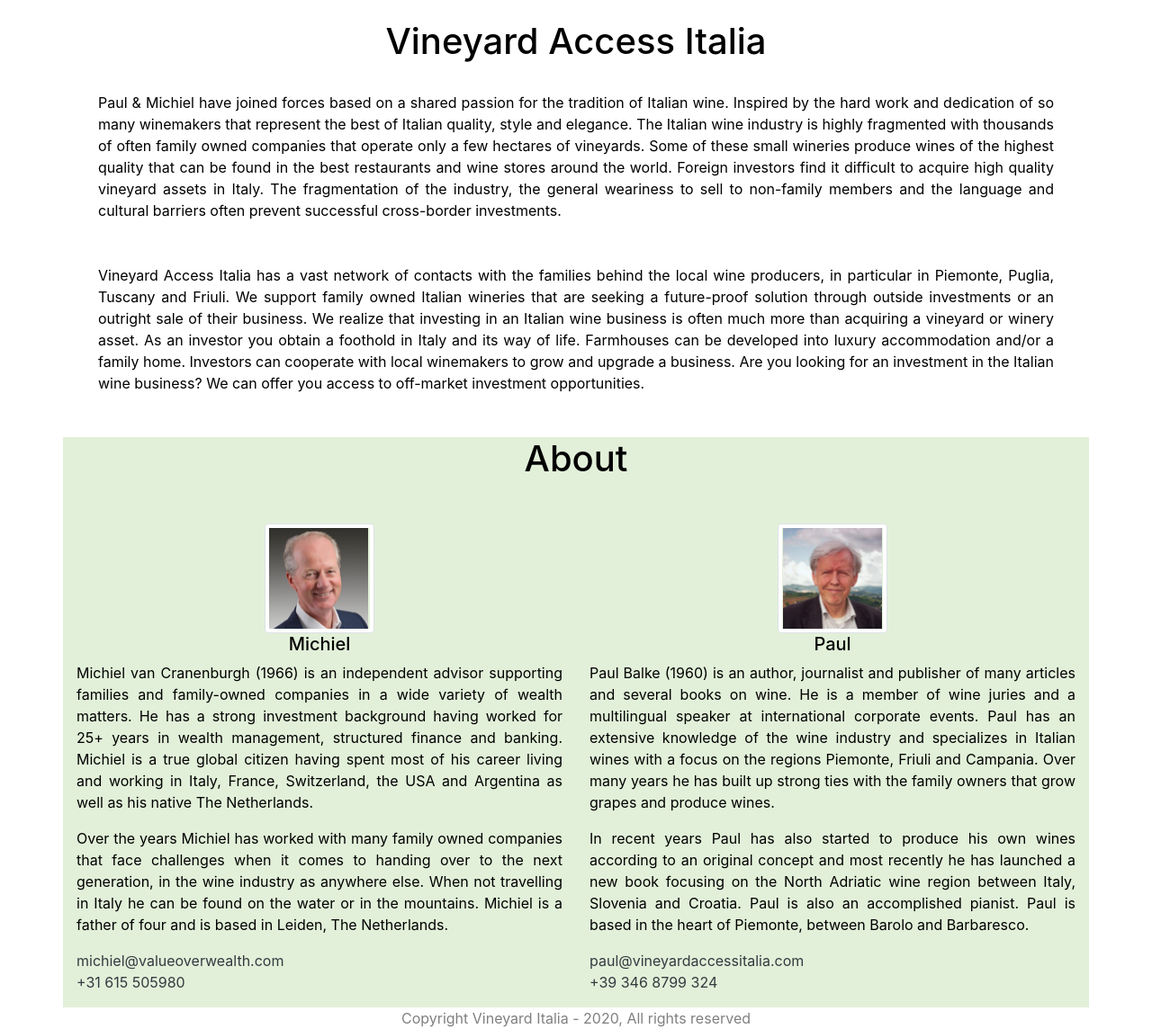
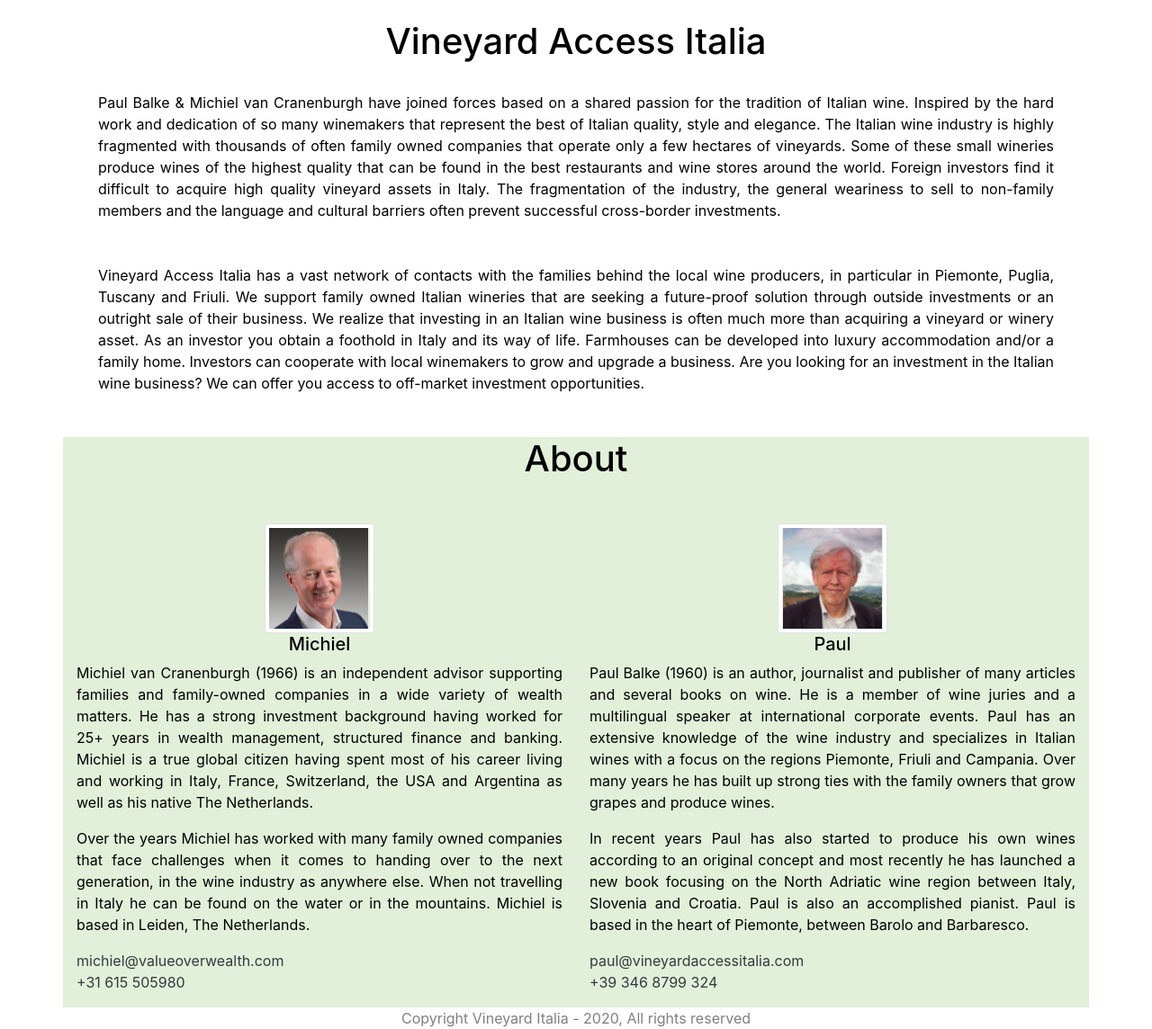
Before and after one commit to Vineyard-Access-Italia/vineyardaccessitalia.github.io, a plain HTML site: page index.html in a window 1280 px wide. Shown: the part 802-1946 px from the top of the page at 90% size. Drawn offline with nearby package versions, Linux system fonts and the light colour scheme.

Commit message:
Minor text changes

```diff
--- a/index.html
+++ b/index.html
@@ -21,7 +21,7 @@
     </header>
 
     <main role="main" class="inner cover text-white">
-        <h1 class="cover-heading">Your Italian Vineyard</h1>
+        <h1 class="cover-heading">Your Own Italian Vineyard</h1>
 <!--        <p class="lead">Cover is a one-page template for building simple and beautiful home pages. Download, edit the text, and add your own fullscreen background photo to make it your own.</p>-->
         <p class="lead mt-5">
             <a href="#" class="btn btn-lg btn-secondary">Learn more</a>
@@ -42,7 +42,7 @@
 
 <div class="text-justify container d-flex align-items-stretch flex-wrap">
     <div class="flex-fill p-4">
-            Paul & Michiel have joined forces based on a shared passion for the tradition of Italian wine. Inspired by the hard work and
+            Paul Balke & Michiel van Cranenburgh have joined forces based on a shared passion for the tradition of Italian wine. Inspired by the hard work and
             dedication of so many winemakers that represent the best of Italian quality, style and elegance. The Italian wine industry is highly
             fragmented with thousands of often family owned companies that operate only a few hectares of vineyards. Some of these small
             wineries produce wines of the highest quality that can be found in the best restaurants and wine stores around the world. Foreign
@@ -87,8 +87,8 @@
                     Over the years Michiel has worked with many family owned companies
                     that face challenges when it comes to handing over to the next
                     generation, in the wine industry as anywhere else. When not travelling
-                    in Italy he can be found on the water or in the mountains. Michiel is a
-                    father of four and is based in Leiden, The Netherlands.
+                    in Italy he can be found on the water or in the mountains. Michiel is
+                    based in Leiden, The Netherlands.
                 </p>
                 <p>
                     <a href="mailto:michiel@valueoverwealth.com">
```
Also changed, not shown: 1 other file.
